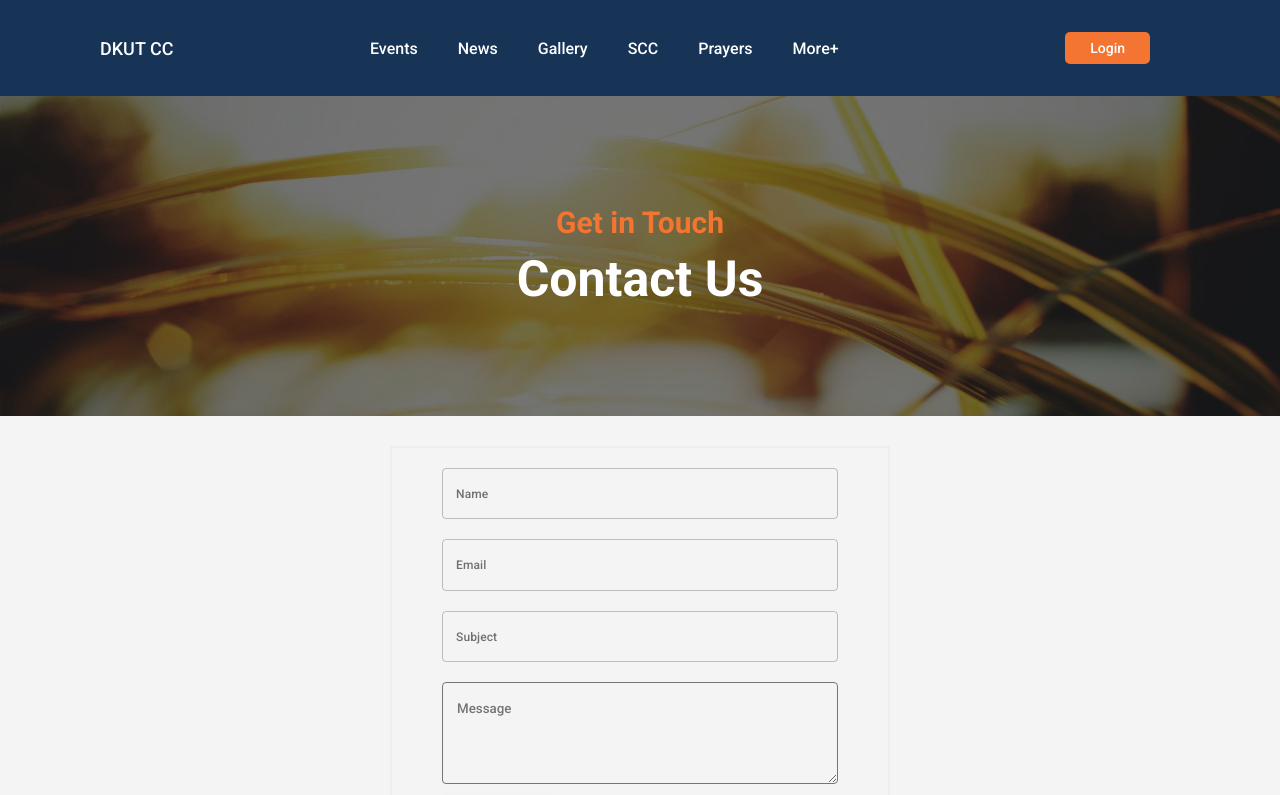
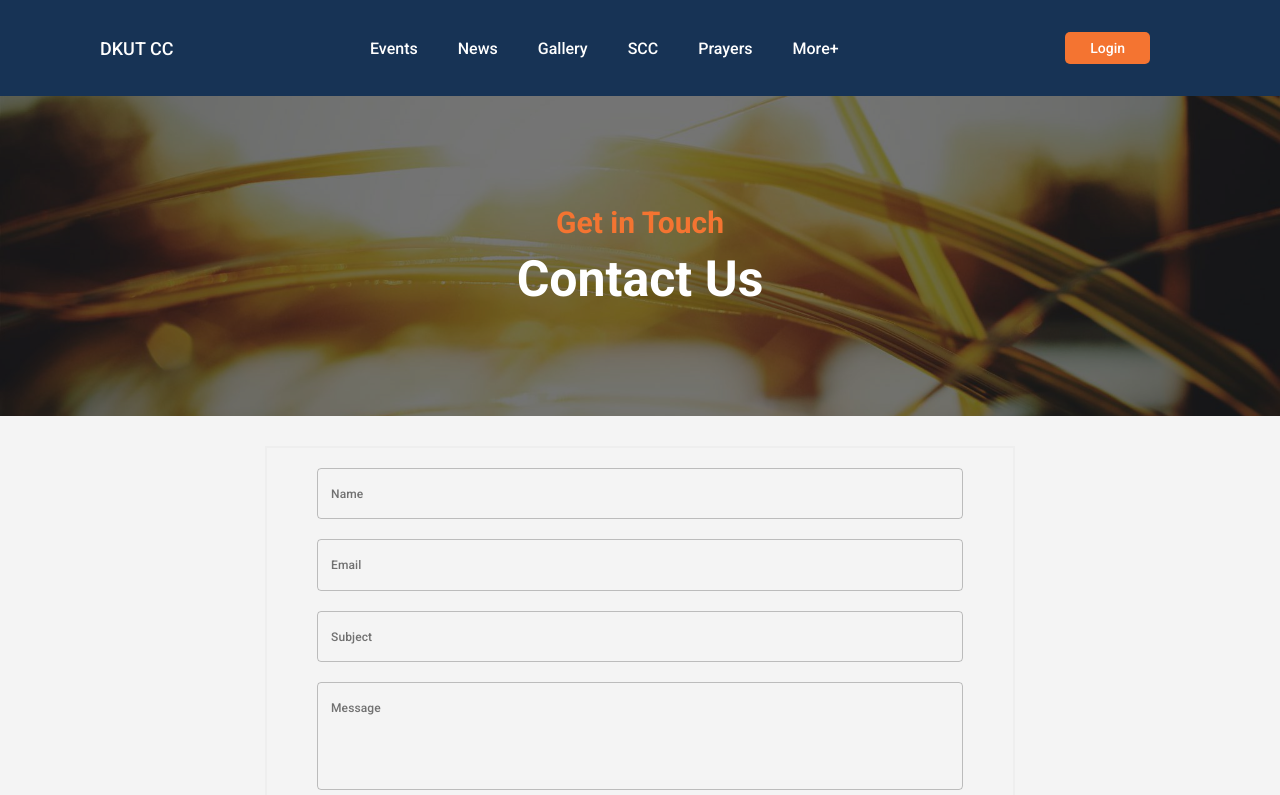
Before and after one commit to marville001/caweb, a React (Create React App) app: page /contact in a window 1280 px wide. Shown: the top 795 px of the page. Built offline with nearby package versions, Linux system fonts and the light colour scheme.

Commit message:
Updated contact page

```diff
--- a/src/pages/Contact.jsx
+++ b/src/pages/Contact.jsx
@@ -4,8 +4,6 @@ import eventsBg from "../images/events-header-bg.jpg";
 
 import TextField from '@material-ui/core/TextField';
 import Button from '@material-ui/core/Button';
-import TextareaAutosize from '@material-ui/core/TextareaAutosize';
-
 import "../styles/contact.scss";
 
 const Contact = () => {
@@ -32,10 +30,13 @@ const Contact = () => {
             variant="outlined"
             className="input"
           />
-          <TextareaAutosize
-            rowsMin={4}
-            placeholder="Message"
-            className="input textarea"
+          <TextField
+            label="Message"
+            multiline
+            rows={5}
+            type="text"
+            variant="outlined"
+            className="input"
           />
           <Button variant="contained" color="primary">
             Send Message
--- a/src/styles/contact.scss
+++ b/src/styles/contact.scss
@@ -8,7 +8,8 @@
     padding: 30px 0px;
 
     .content{
-        width: 500px;
+        width: 750px;
+        max-width: 90%;
         border: 2px solid #eee;
         padding: 10px;
         @include phone{
@@ -18,10 +19,5 @@
             width: 100%;
             margin: 10px 0px;
         }
-        .textarea{
-            padding: 18.5px 14px;
-            border-radius: 4px;
-            background-color: transparent;
-        }
     }
 }
```
